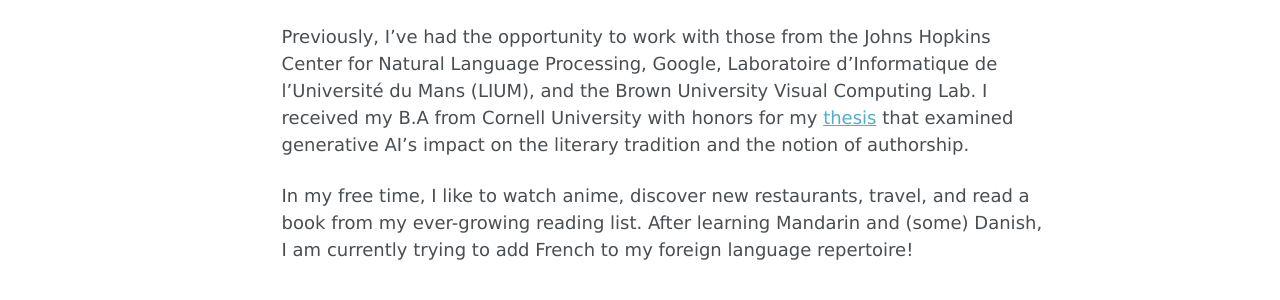
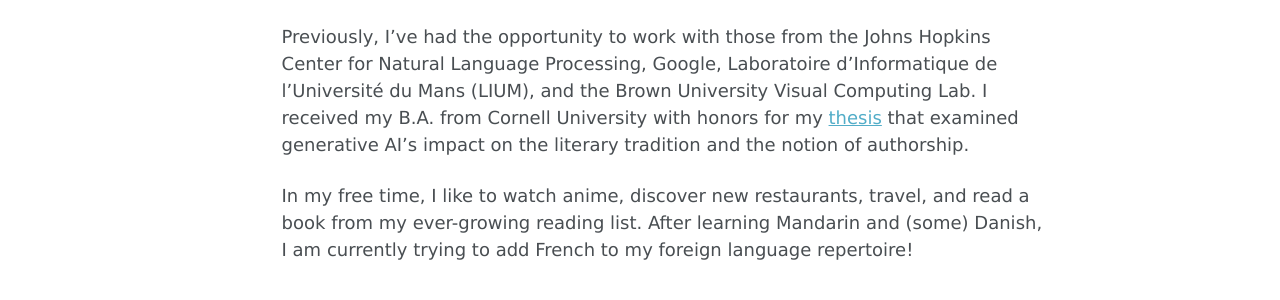
Before and after one commit to imanif/imanif.github.io, a Jekyll site: the page built from _pages/about.md, in a window 1280 px wide and 1293 px high. Shown: the part 608-908 px from the top of the window. Built offline with Jekyll 4.4.1, drawn with Linux system fonts in a browser that asks for light colours.

```diff
--- a/_pages/about.md
+++ b/_pages/about.md
@@ -16,6 +16,6 @@ Hi! I'm a [post-baccalaureate research fellow](https://linguistics.umd.edu/acade
 
 In doing so, I will contribute to how we identify LLM-generated texts, understand their societal impact, and propose how we might responsibly respond to this media.
 
-Previously, I've had the opportunity to work with those from the Johns Hopkins Center for Natural Language Processing, Google, Laboratoire d'Informatique de l'Université du Mans (LIUM), and the Brown University Visual Computing Lab. I received my B.A from Cornell University with honors for my [thesis](http://imanif.github.io/files/Finkley_HonorsThesis.pdf) that examined generative AI's impact on the literary tradition and the notion of authorship.
+Previously, I've had the opportunity to work with those from the Johns Hopkins Center for Natural Language Processing, Google, Laboratoire d'Informatique de l'Université du Mans (LIUM), and the Brown University Visual Computing Lab. I received my B.A. from Cornell University with honors for my [thesis](http://imanif.github.io/files/Finkley_HonorsThesis.pdf) that examined generative AI's impact on the literary tradition and the notion of authorship.
 
 In my free time, I like to watch anime, discover new restaurants, travel, and read a book from my ever-growing reading list. After learning Mandarin and (some) Danish, I am currently trying to add French to my foreign language repertoire!
```
